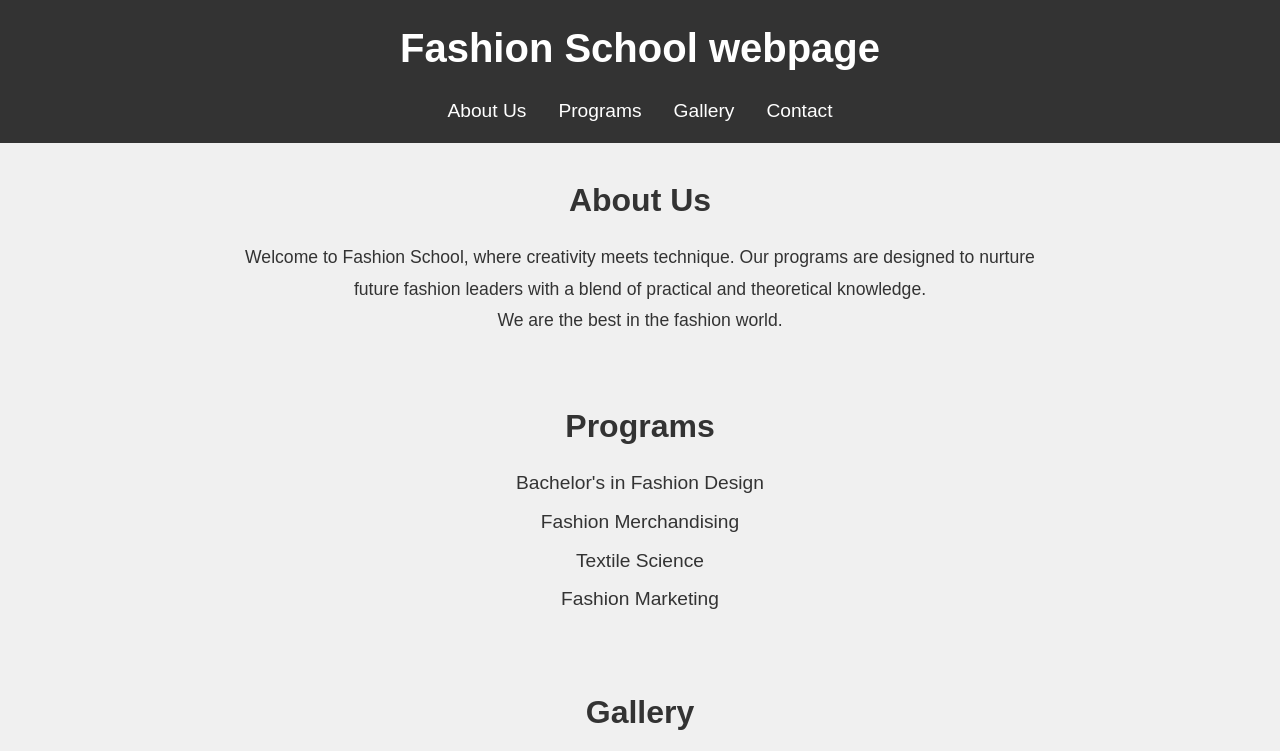
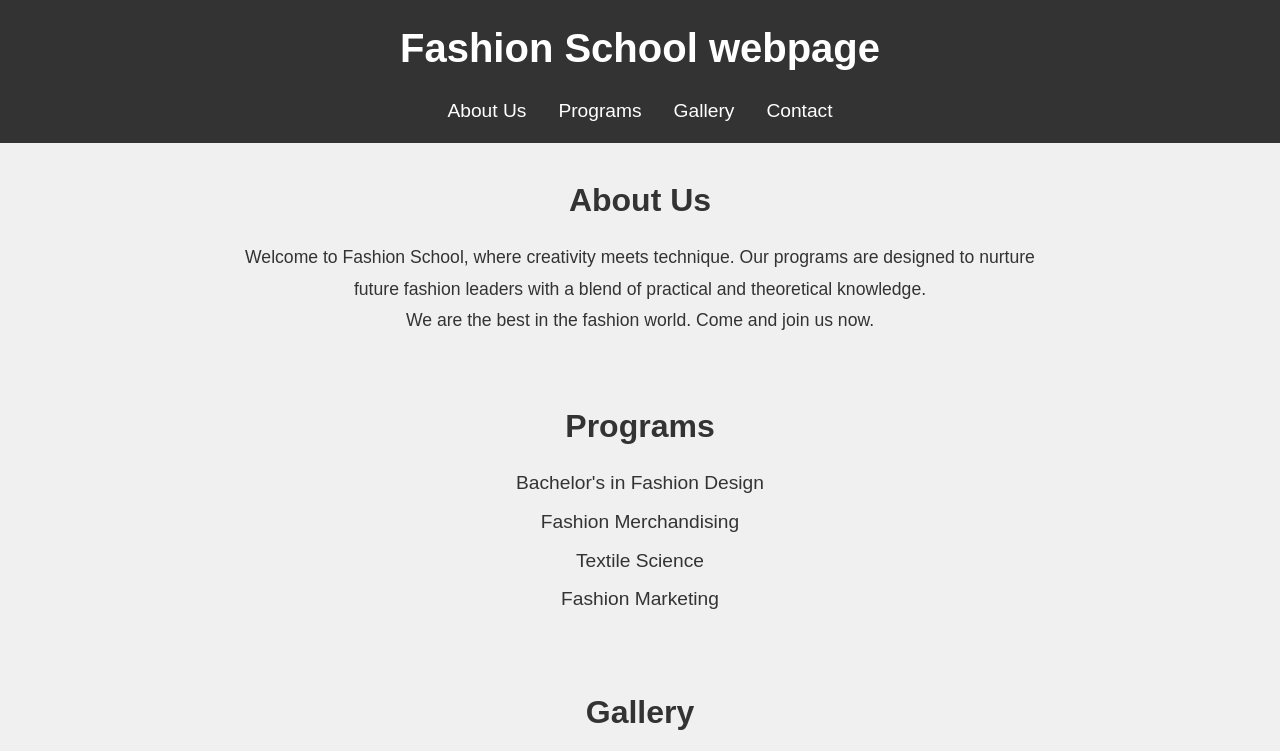
Before and after one commit to Teeyira10/Fashion-school, a plain HTML site: page index.html in a window 1280 px wide. Shown: the top 751 px of the page. Drawn offline with Linux system fonts and the light colour scheme.

Commit message:
resolved conflict

```diff
--- a/index.html
+++ b/index.html
@@ -24,7 +24,7 @@
     <section id="about" class="section">
         <h2>About Us</h2>
         <p>Welcome to Fashion School, where creativity meets technique. Our programs are designed to nurture future fashion leaders with a blend of practical and theoretical knowledge.</p>
-	<p> We are the best in the fashion world. </p>
+	<p> We are the best in the fashion world. Come and join us now. </p>
     </section>
 
 
```
